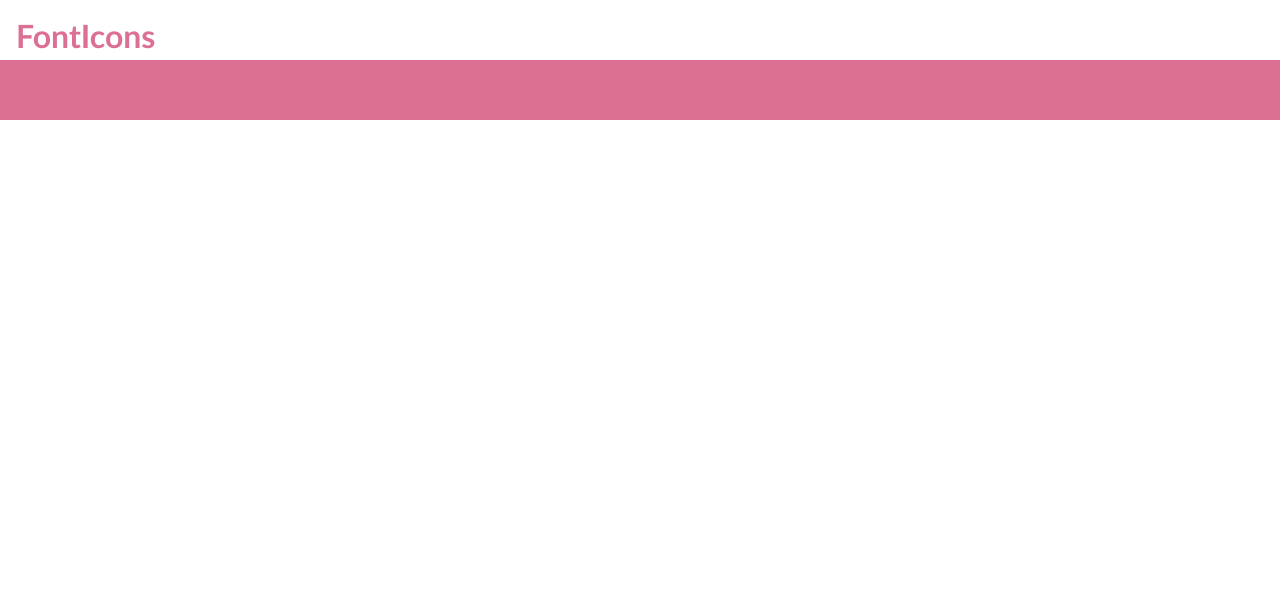
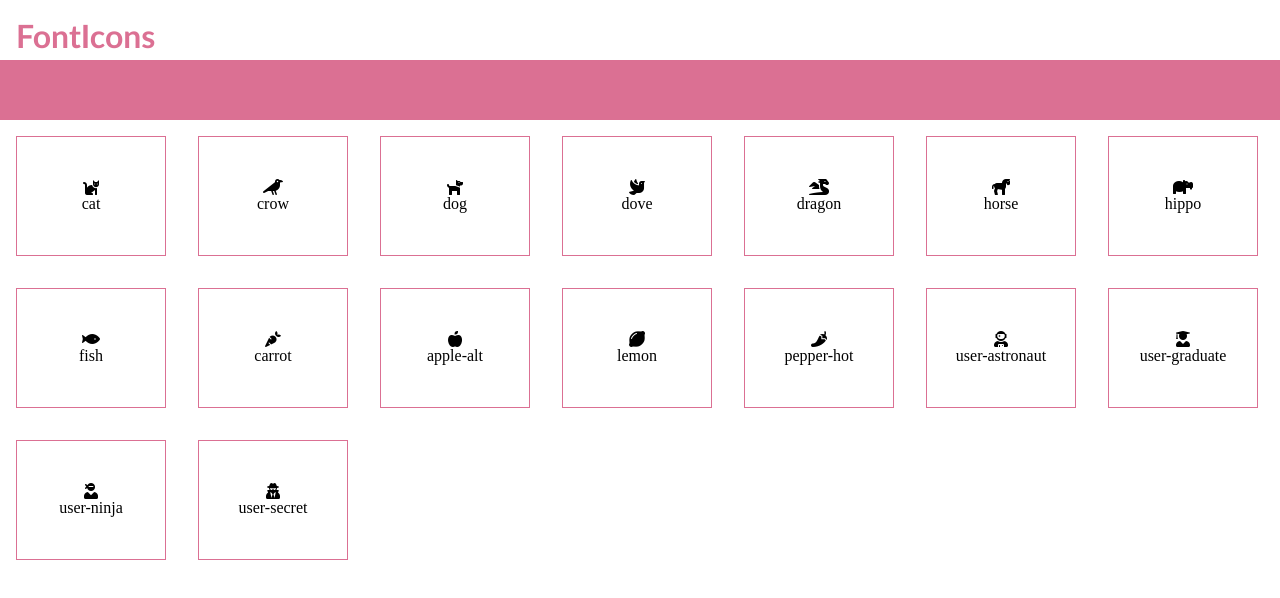
Before and after one commit to ludovicamessineo/js-es6-icons, a plain HTML site: page index.html in a window 1280 px wide. Drawn offline with Linux system fonts and the light colour scheme.

Commit message:
add milestone1

```diff
--- a/css/style.css
+++ b/css/style.css
@@ -24,14 +24,16 @@ h1 {
 
 /* MAIN */
 .container {
-    width: 90%;
+    width: 100%;
     display: flex;
-    margin-top: 3rem;
+    flex-wrap: wrap;
+    margin: 0 auto;
 }
 
 .box {
-    width: 80px;
-    height: 60px;
+    width: 150px;
+    height: 120px;
+    margin: 1rem;
     display: flex;
     justify-content: center;
     align-items: center;
--- a/js/script.js
+++ b/js/script.js
@@ -115,5 +115,11 @@ const icons = [
 
 icons.forEach(element => {
     const card  = document.createElement("div")
-    console.log(card);
+    card.classList.add("box");
+    card.innerHTML = `
+        <i class= "${element.family} ${element.prefix}${element.name}"></i>
+        <p> ${element.name}</p>
+    `
+
+    document.querySelector(".container").append(card);
 });
```
